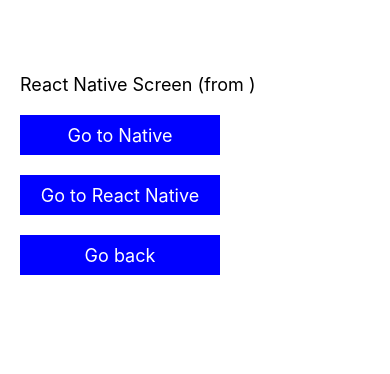
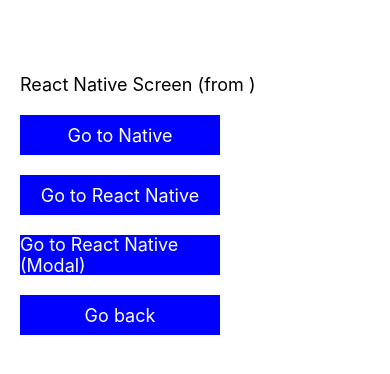
Before and after one commit to karanjthakkar/RNInNativeExample, a React Native app: screen / in a window 390 px wide. Shown: the top 374 px of the page. Built offline with nearby package versions, Linux system fonts and the light colour scheme.

Commit message:
Add example for modal presentation

```diff
--- a/src/App.js
+++ b/src/App.js
@@ -9,6 +9,26 @@ import { Text, View, TouchableOpacity, StyleSheet, NativeModules } from 'react-n
 
 export default class App extends Component {
   render() {
+    if (this.props.presentation_type === 'MODAL') {
+      return (
+        <View style={styles.container}>
+          <Text style={styles.heading}>
+            React Native Modal Screen (from {this.props.opened_from})
+          </Text>
+          <View style={styles.button}>
+            <TouchableOpacity onPress={() => {
+              NativeModules.NavigationBridge.pop({
+                'presentation_type': this.props.presentation_type
+              });
+            }}>
+              <Text style={styles.text}>
+                Go back
+              </Text>
+            </TouchableOpacity>
+          </View>
+        </View>
+      );
+    }
     return (
       <View style={styles.container}>
         <Text style={styles.heading}>
@@ -38,7 +58,19 @@ export default class App extends Component {
         </View>
         <View style={styles.button}>
           <TouchableOpacity onPress={() => {
-            NativeModules.NavigationBridge.pop();
+            NativeModules.NavigationBridge.push({
+              'type': 'REACT_NATIVE',
+              'presentation_type': 'MODAL'
+            });
+          }}>
+            <Text style={styles.text}>
+              Go to React Native (Modal)
+            </Text>
+          </TouchableOpacity>
+        </View>
+        <View style={styles.button}>
+          <TouchableOpacity onPress={() => {
+            NativeModules.NavigationBridge.pop({});
           }}>
             <Text style={styles.text}>
               Go back
```
Also changed, not shown: 4 other files (tests, documents, lock files or other folders).
